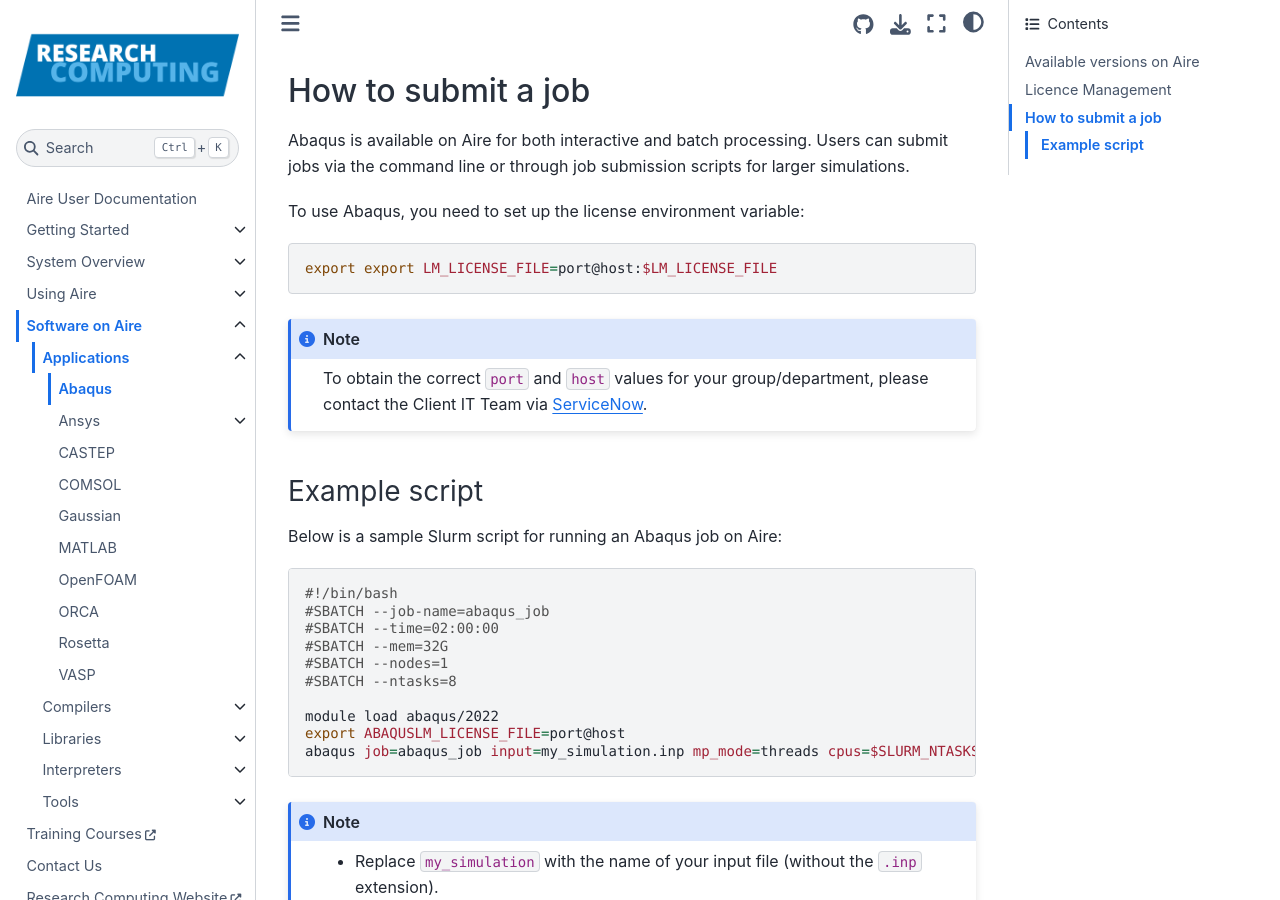
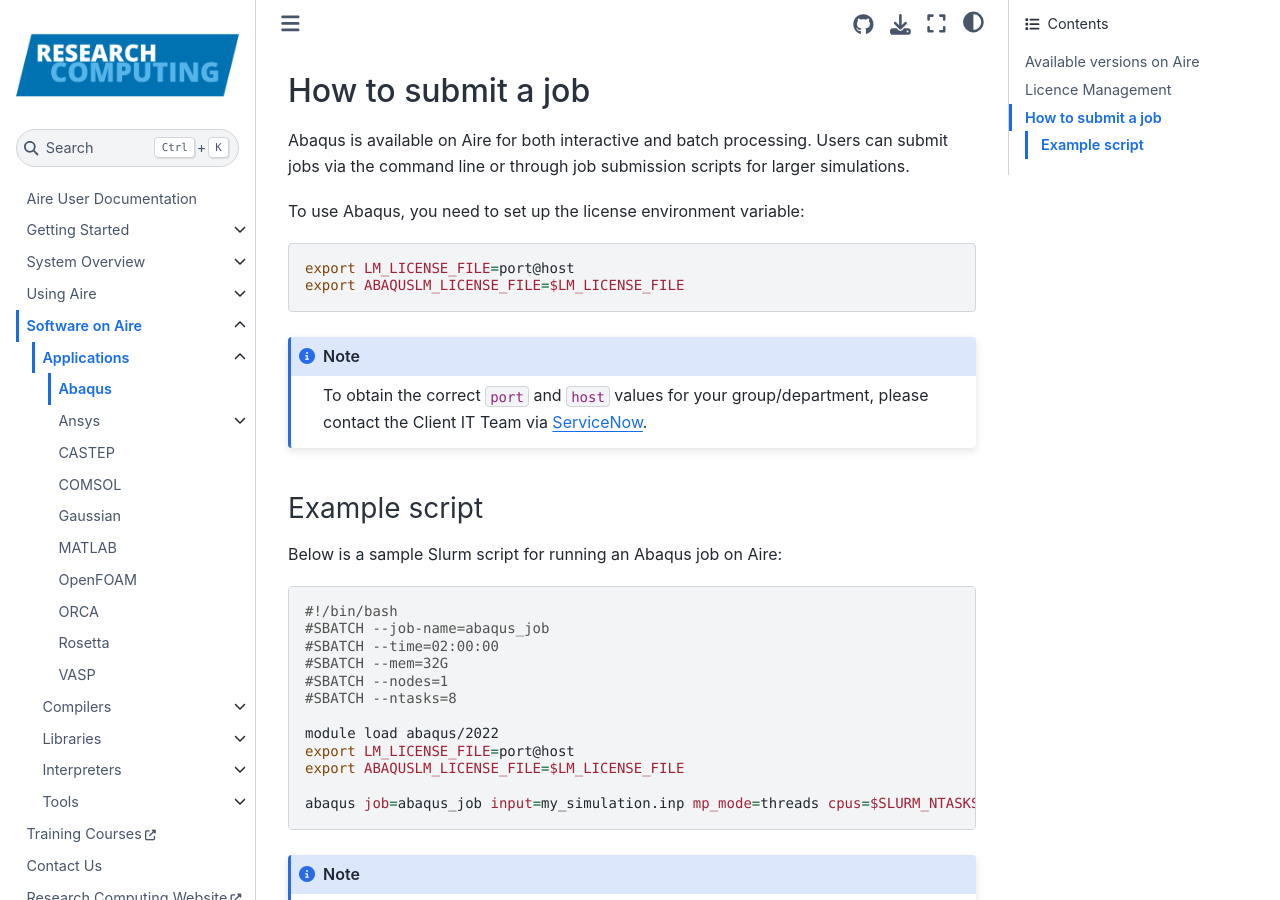
Before and after one commit to arcdocs/aire, a Jupyter Book: the page built from book/software/applications/abaqus.md, in a window 1280 px wide and 900 px high, scrolled down 1273 px. Built offline with Jupyter Book 1.0.4 settings and Sphinx 7.4.7 and the Sphinx Book theme 1.1.4, drawn with Linux system fonts in a browser that asks for light colours.

Commit message:
Update Abaqus license environment variable setup

````diff
--- a/book/software/applications/abaqus.md
+++ b/book/software/applications/abaqus.md
@@ -34,7 +34,8 @@ Abaqus is available on Aire for both interactive and batch processing. Users can
 To use Abaqus, you need to set up the license environment variable:
 
 ```bash
-export export LM_LICENSE_FILE=port@host:$LM_LICENSE_FILE
+export LM_LICENSE_FILE=port@host
+export ABAQUSLM_LICENSE_FILE=$LM_LICENSE_FILE
 ```
 
 :::{note}
@@ -54,7 +55,9 @@ Below is a sample Slurm script for running an Abaqus job on Aire:
 #SBATCH --ntasks=8
 
 module load abaqus/2022
-export ABAQUSLM_LICENSE_FILE=port@host
+export LM_LICENSE_FILE=port@host
+export ABAQUSLM_LICENSE_FILE=$LM_LICENSE_FILE
+
 abaqus job=abaqus_job input=my_simulation.inp mp_mode=threads cpus=$SLURM_NTASKS scratch=/mnt/scratch/<username> interactive
 ```
 
````
